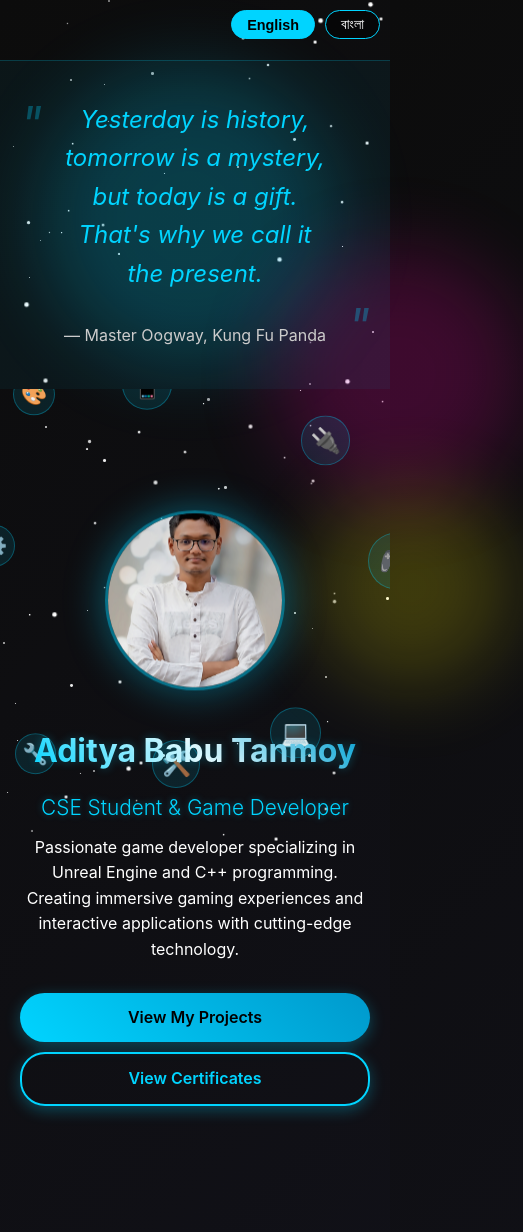
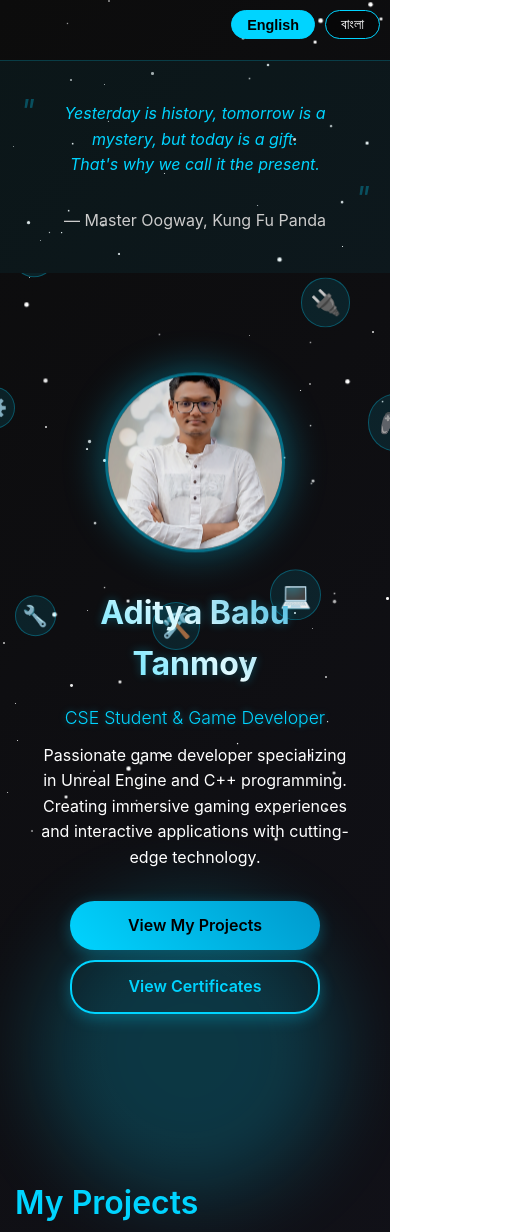
Before and after one commit to Aditya-Babu-Tanmoy/Aditya-Babu-Tanmoy.github.io, a plain HTML site: page index.html in a window 390 px wide. Shown: the top 1232 px of the page, 523 px wide, since content can reach past the window. Drawn offline with Linux system fonts and the light colour scheme.

Commit message:
Update index.html

```diff
--- a/index.html
+++ b/index.html
@@ -3,7 +3,7 @@
 
 <head>
     <meta charset="UTF-8">
-    <meta name="viewport" content="width=device-width, initial-scale=1.0">
+    <meta name="viewport" content="width=device-width, initial-scale=1.0, maximum-scale=1.0, user-scalable=no">
     <title>Aditya Babu Tanmoy - Game Developer Portfolio</title>
     <style>
         /* Base Styles */
@@ -22,14 +22,19 @@
             --text-secondary: #cccccc;
         }
 
+        html, body {
+            width: 100%;
+            overflow-x: hidden;
+        }
+
         body {
             font-family: -apple-system, BlinkMacSystemFont, 'Segoe UI', Roboto, Oxygen, Sans-serif, Ubuntu, Cantarell,
                 'Helvetica Neue', sans-serif;
             background: linear-gradient(135deg, var(--dark) 0%, #1a1a2e 50%, #16213e 100%);
             color: var(--text);
-            overflow-x: hidden;
             line-height: 1.6;
             min-height: 100vh;
+            position: relative;
         }
 
         /* Language Switcher */
@@ -84,13 +89,10 @@
         }
 
         @keyframes twinkle {
-
-            0%,
-            100% {
+            0%, 100% {
                 transform: scale(1);
                 opacity: var(--opacity, 0.8);
             }
-
             50% {
                 transform: scale(1.5);
                 opacity: 1;
@@ -110,6 +112,9 @@
         .main-content {
             position: relative;
             z-index: 10;
+            width: 100%;
+            max-width: 100%;
+            margin: 0 auto;
         }
 
         /* Hero Section */
@@ -120,11 +125,14 @@
             justify-content: center;
             position: relative;
             overflow: hidden;
+            width: 100%;
+            padding: 0 20px;
         }
 
         .hero-content {
             text-align: center;
             max-width: 800px;
+            width: 100%;
             padding: 0 20px;
             position: relative;
             z-index: 2;
@@ -192,12 +200,9 @@
         }
 
         @keyframes float {
-
-            0%,
-            100% {
+            0%, 100% {
                 transform: translateY(0);
             }
-
             50% {
                 transform: translateY(-20px);
             }
@@ -208,7 +213,6 @@
                 transform: scale(0.9);
                 opacity: 0.6;
             }
-
             100% {
                 transform: scale(1.1);
                 opacity: 0.9;
@@ -259,7 +263,6 @@
             0% {
                 text-shadow: 0 0 5px rgba(0, 212, 255, 0.3);
             }
-
             100% {
                 text-shadow: 0 0 15px rgba(0, 212, 255, 0.7);
             }
@@ -328,6 +331,7 @@
             text-align: center;
             border-top: 1px solid rgba(0, 212, 255, 0.2);
             margin-top: 60px;
+            width: 100%;
         }
 
         .quote-text {
@@ -369,6 +373,9 @@
         .section {
             padding: 100px 20px;
             position: relative;
+            width: 100%;
+            max-width: 1200px;
+            margin: 0 auto;
         }
 
         .section-title {
@@ -379,8 +386,6 @@
             font-weight: 600;
             position: relative;
             display: inline-block;
-            left: 50%;
-            transform: translateX(-50%);
         }
 
         .section-title::after {
@@ -548,6 +553,7 @@
             position: relative;
             padding: 80px 0;
             background: linear-gradient(135deg, rgba(0, 212, 255, 0.03) 0%, rgba(0, 156, 204, 0.05) 100%);
+            width: 100%;
         }
 
         .timeline-container {
@@ -815,13 +821,27 @@
             }
 
             .cta-button {
-                width: 80%;
+                width: 100%;
+                max-width: 250px;
+            }
+
+            .quote-text {
+                font-size: 1.2rem;
+                padding: 0 20px;
+            }
+
+            .section-title {
+                font-size: 2rem;
             }
         }
 
         @media (max-width: 480px) {
             .hero-title {
                 font-size: 2rem;
+            }
+
+            .hero-subtitle {
+                font-size: 1.1rem;
             }
 
             .section {
@@ -833,12 +853,7 @@
             }
 
             .hero-cta {
-                flex-direction: column;
                 gap: 10px;
-            }
-
-            .cta-button {
-                width: 100%;
             }
 
             .certificate-item {
@@ -848,6 +863,16 @@
             .language-switcher {
                 top: 10px;
                 right: 10px;
+            }
+
+            .quote-text {
+                font-size: 1rem;
+                padding: 0 15px;
+            }
+
+            .quote-text::before,
+            .quote-text::after {
+                font-size: 2rem;
             }
         }
     </style>
```
